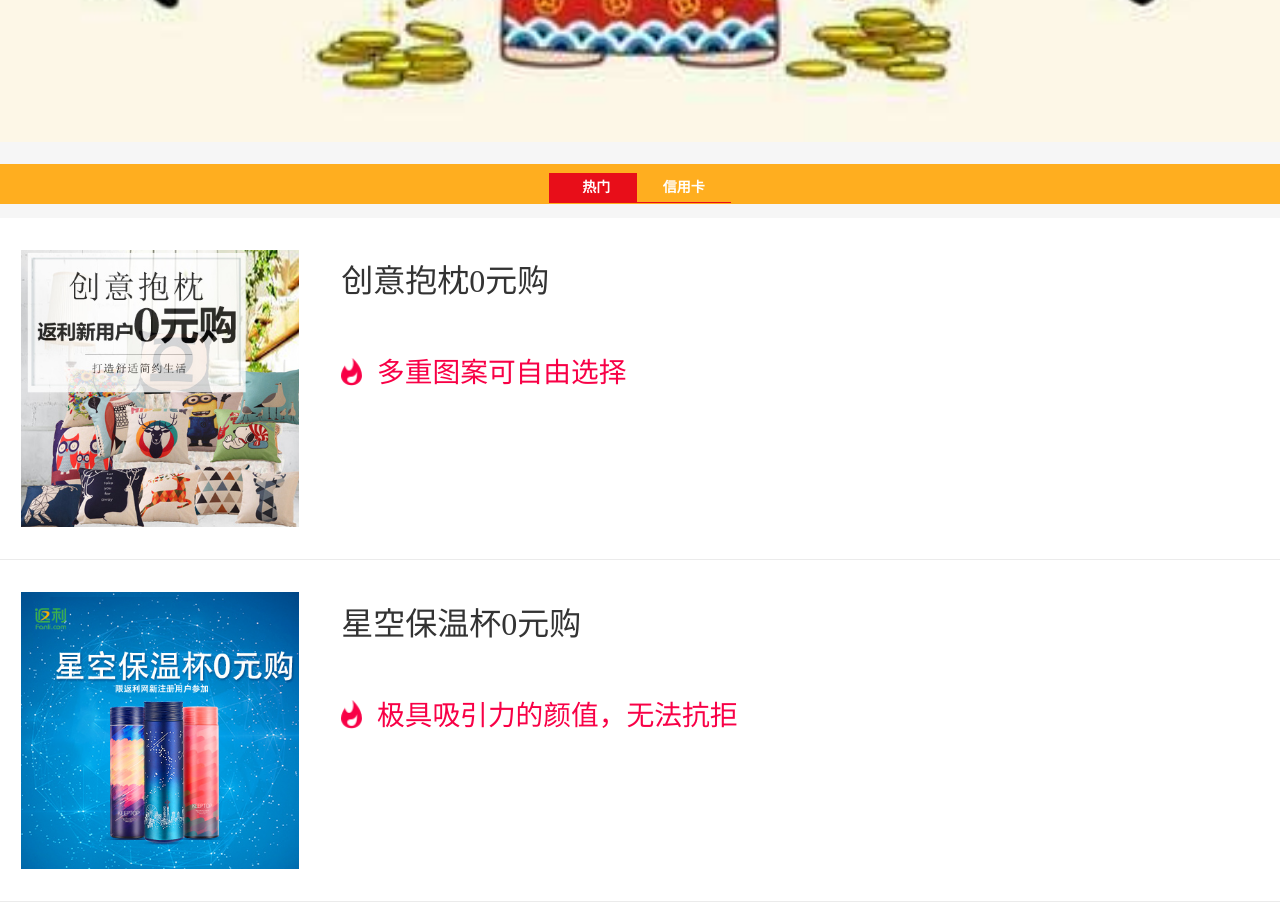
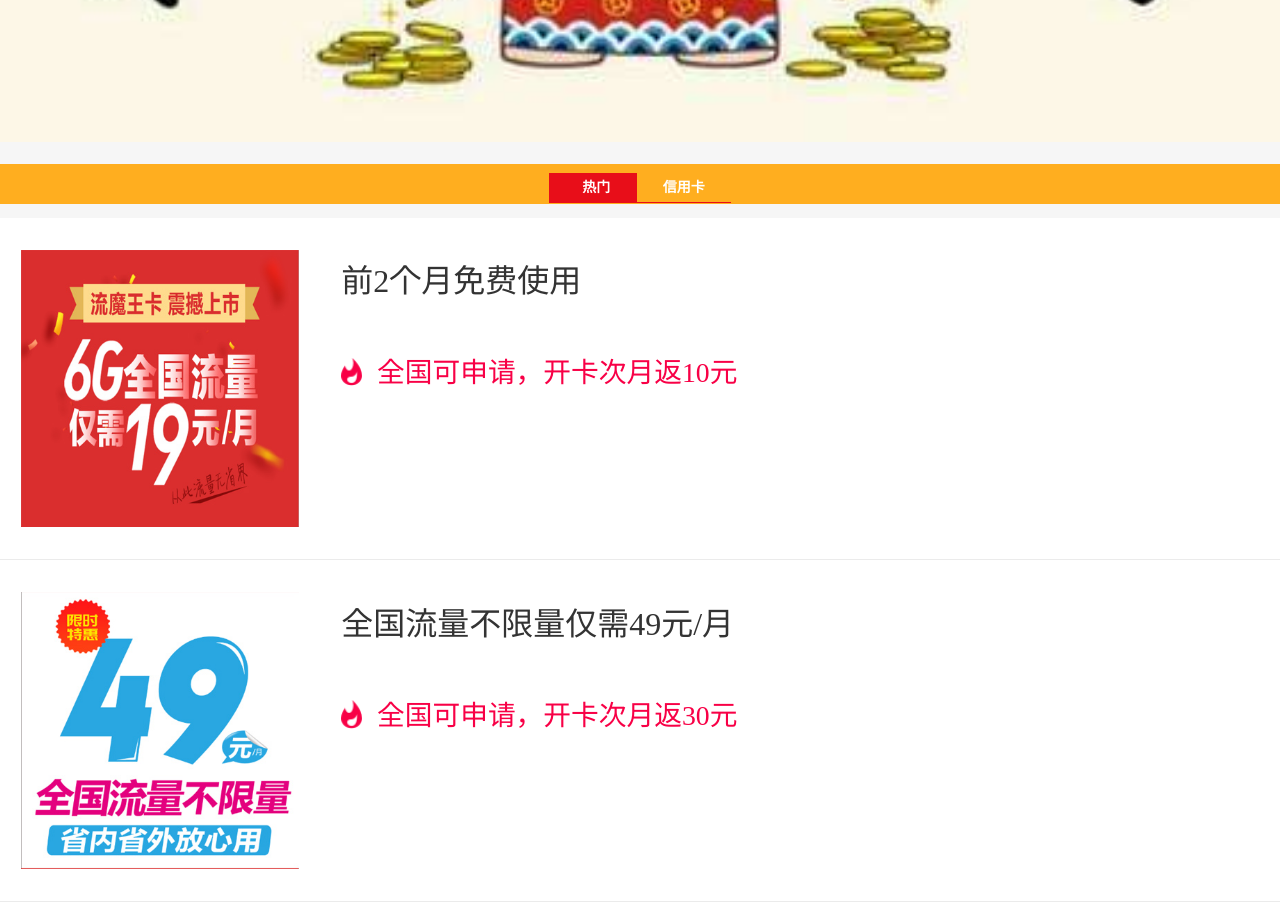
Before and after one commit to lilynumber1/website, a PHP site: page /welfare/index.php in a window 1280 px wide. Shown: the part 543-1446 px from the top of the page. Run offline with PHP 8.4, Linux system fonts and the light colour scheme; some libraries are stand-ins or nearby versions.

Commit message:
删除几个商品

```diff
--- a/welfare/index.php
+++ b/welfare/index.php
@@ -1,32 +1,5 @@
 <?php
 include("smarty_inc.php");
-
-$smarty->assign("link1", "http://passport.fanli.com/mark?c=jeek8ymvji");
-$smarty->assign("img1", "./img/1.jpg");
-$smarty->assign("title1", "创意抱枕0元购");
-$smarty->assign("title11", "多重图案可自由选择");
-$smarty->assign("desc11", "1、该活动仅限返利网新用户参加。");
-$smarty->assign("desc12", "2、每个返利网新用户只能参加一次0元购活动。");
-$smarty->assign("desc13", "3、活动需要先下单付款，确认收货后返现金，现金可以提现到支付宝。");
-$smarty->assign("id1","chuangyibaozhen");
-
-$smarty->assign("link2", "http://passport.fanli.com/mark?c=mltm2a2bpa");
-$smarty->assign("img2", "./img/2.jpg");
-$smarty->assign("title2", "青春版保温杯0元购");
-$smarty->assign("title21", "可保温保冷，人手必备");
-$smarty->assign("desc21", "1、该活动仅限返利网新用户参加。");
-$smarty->assign("desc22", "2、每个返利网新用户只能参加一次0元购活动。");
-$smarty->assign("desc23", "3、活动需要先下单付款，确认收货后返现金，现金可以提现到支付宝。");
-$smarty->assign("id2","qingchunbaowenbei");
-
-$smarty->assign("link3", "http://passport.fanli.com/mark?c=hc1f1p0sgk");
-$smarty->assign("img3", "./img/3.jpg");
-$smarty->assign("title3", "星空保温杯0元购");
-$smarty->assign("title31", "极具吸引力的颜值，无法抗拒");
-$smarty->assign("desc31", "1、该活动仅限返利网新用户参加。");
-$smarty->assign("desc32", "2、每个返利网新用户只能参加一次0元购活动。");
-$smarty->assign("desc33", "3、活动需要先下单付款，确认收货后返现金，现金可以提现到支付宝。");
-$smarty->assign("id3","xingkongbaowenbei");
 
 $smarty->assign("link4", "http://ah.189.cn/iphone/ext/lmwkfanliwap/index.html?DevCode=AH00F90005/Y34000099437/001");
 $smarty->assign("img4", "./img/4.jpg");
```
Also changed, not shown: welfare/templates/ad.html (+1 -81 lines).
